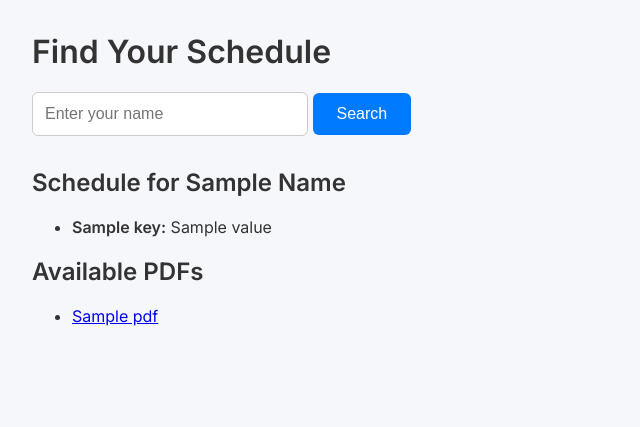
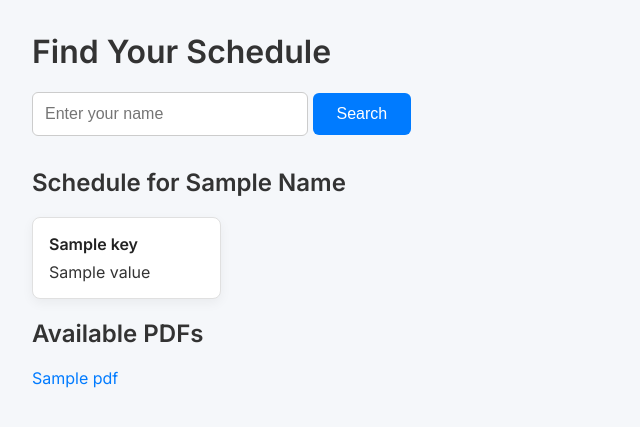
Before and after one commit to bustedchickn/nso_schedules, a Flask app: template templates/index.html in a window 1280 px wide. Shown: the top 427 px of the page, without its empty margins (0-640 px from the left). Run offline with Flask 3, Linux system fonts and the light colour scheme; the template is opened without the code that fills it: most values are stand-ins (such as "Sample title", 1, 10 or a date in 2020).

Commit message:
Update index.html

```diff
--- a/templates/index.html
+++ b/templates/index.html
@@ -1,38 +1,46 @@
 <!DOCTYPE html>
 <html lang="en">
 <head>
-  <meta charset="UTF-8">
-  <title>NSO Schedule</title>
+  <meta charset="UTF-8" />
+  <title>Employee Schedule</title>
+  <!-- Google Font: Inter -->
   <link rel="preconnect" href="https://fonts.googleapis.com" />
   <link rel="preconnect" href="https://fonts.gstatic.com" crossorigin />
   <link href="https://fonts.googleapis.com/css2?family=Inter:wght@400;600&display=swap" rel="stylesheet" />
+  <!-- Link your external stylesheet -->
   <link rel="stylesheet" href="{{ url_for('static', filename='style.css') }}">
 </head>
+
 <body>
+  <main>
     <h1>Find Your Schedule</h1>
     <form method="post">
-    <input type="text" name="name" placeholder="Enter your name" required>
+      <input type="text" name="name" placeholder="Enter your name" required />
       <button type="submit">Search</button>
     </form>
 
     {% if schedule %}
       <h2>Schedule for {{ name.title() }}</h2>
-    <ul>
+      <div class="schedule-container">
         {% for key, value in schedule.items() %}
           {% if key != 'Names' %}
-          <li><strong>{{ key }}:</strong> {{ value }}</li>
+            <div class="schedule-box">
+              <strong>{{ key }}</strong>
+              <span>{{ value }}</span>
+            </div>
           {% endif %}
         {% endfor %}
-    </ul>
+      </div>
     {% elif name %}
       <p>No schedule found for "{{ name }}"</p>
     {% endif %}
 
     <h2>Available PDFs</h2>
-  <ul>
+    <ul class="pdf-list">
       {% for pdf in pdfs %}
         <li><a href="{{ url_for('pdfs', filename=pdf) }}" target="_blank">{{ pdf }}</a></li>
       {% endfor %}
     </ul>
+  </main>
 </body>
 </html>
```
Lines whose indentation alone changed are shown as unchanged.
